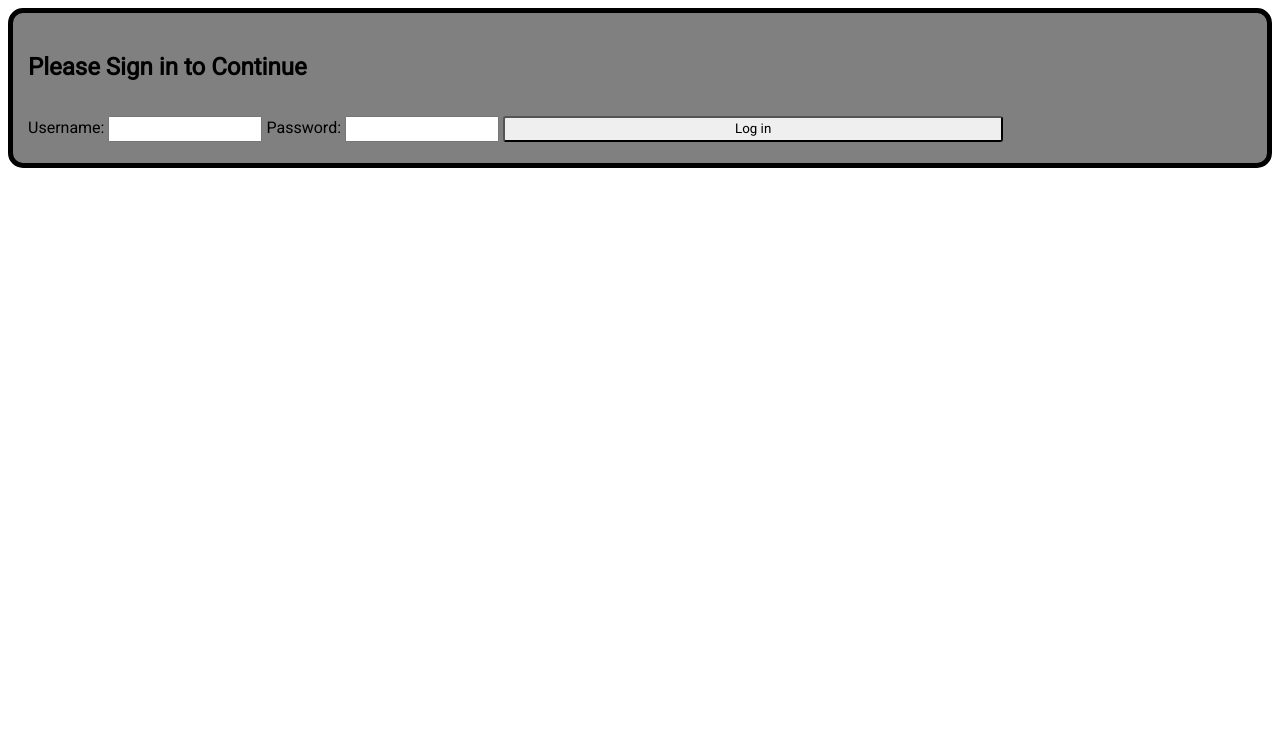
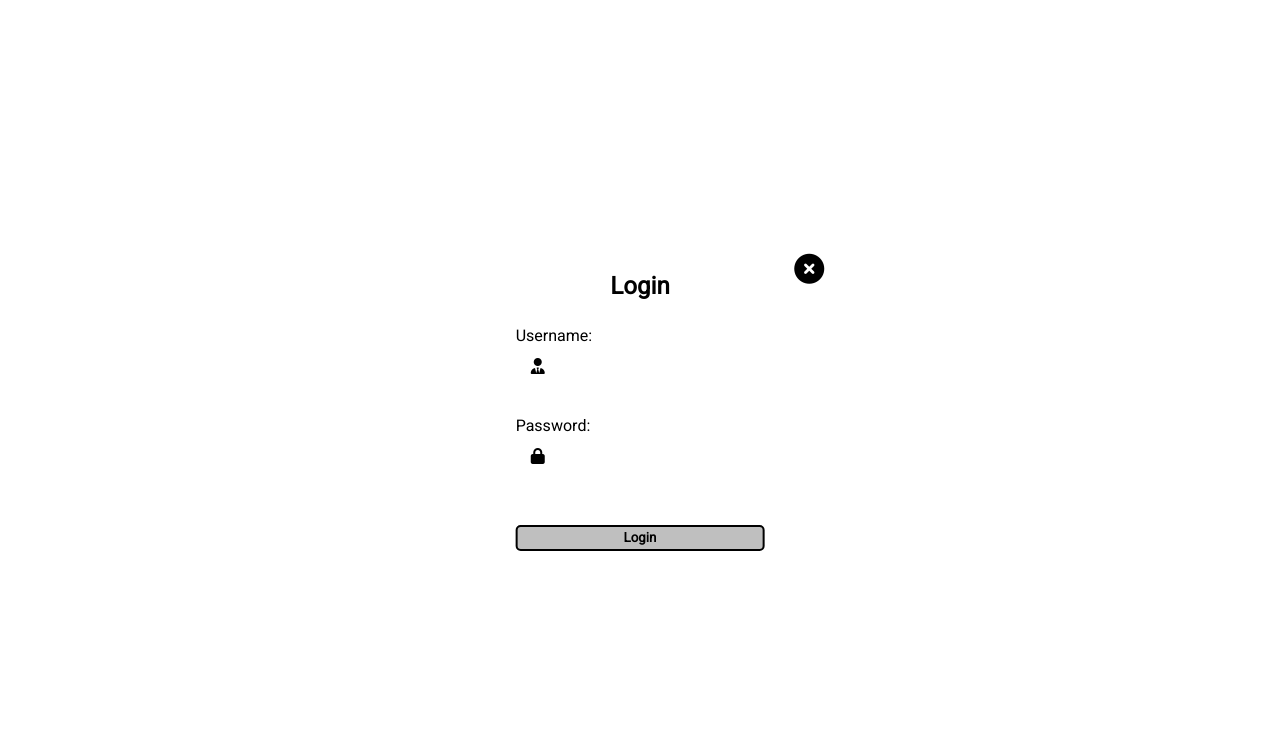
Before and after one commit to filipecardoso0/ltwproject, a PHP site: page /login.html in a window 1280 px wide. Shown: the top 745 px of the page. Run offline with PHP 8.4, Linux system fonts and the light colour scheme; some libraries are stand-ins or nearby versions; some web fonts are replaced.

Commit message:
Added Modal Register & Login. Index.html minor restyle

```diff
--- a/login.html
+++ b/login.html
@@ -11,14 +11,19 @@
 <body>
     <section id="loginregister">
         <form>
-            <h1>Please Sign in to Continue</h1>
-            <label for="username">Username:
-                <input type="text" name="username" id="username">
-            </label>
-            <label for="password">Password:
-                <input type="password" name="password" id="password">
-            </label>
-            <button formaction="" formmethod="post" type="submit" id="loginbtn">Log in</button>
+            <span><i class="fa-solid fa-circle-xmark"></i></span>
+            <h1>Login</h1>
+            <section id="username">
+                <label for="username">Username:</label>
+                    <input type="text" name="username" class="textinput" required>
+                    <i class="fa-solid fa-user-tie"></i>
+            </section>
+            <section id="password">
+            <label for="password">Password:</label>
+                <input type="password" name="password" required>
+                <i class="fa-solid fa-lock"></i>
+            </section>
+            <button formaction="" formmethod="post" type="submit" id="loginbtn">Login</button>
         </form>
     </section>
 </body>
--- a/style/form.css
+++ b/style/form.css
@@ -6,28 +6,116 @@
     font-family: 'Heebo', sans-serif;
 }
 
+
 #loginregister{
-    background-color: grey;
-    border: 5px solid #000000;
-    border-radius: 15px;
-    line-height: 2.5em;
-    padding: 15px;
-    display: grid;
-    grid-template-columns: auto;
-    grid-template-rows: auto auto auto;
+    position: fixed;
+    left: 50%;
+    top: 50%;
+}
+
+#loginregister form{
+    width: 50%;
+    border-radius: 50px;
+    border: 2px solid white;
+    background-color: rgba(255, 255, 255, 0.8);
+    padding-left: 100px;
+    padding-right: 100px;
+    padding-top: 20px;
+    padding-bottom: 20px;
+    transform: translate(-50%, -50%);
+    display: flex;
+    flex-direction: column;
+}
+
+#loginregister form h1{
+    text-align: center;
+}
+
+#loginregister form button{
+    margin-top: 4em;
+    border-radius: 5px;
+    border: 2px solid black;
+    background-color: rgba(0, 0, 0, 0.25);
+    font-weight: bold;
+}
+
+#loginregister form button:hover{
+    border-color: white;
+    color: white;
+    width: 100%;
+}
+
+.textinput, input[type="password"]{
+    border: 5px solid white;
+    border-radius: 5px;
+    height: 50%;
+    width: 100%;
+    display: inline-block;
+    box-sizing: border-box;
+    padding-left: 35px;
+    outline: none;
+    font-size: 15px;
+}
+
+.textinput:focus, .textinput:hover{
+    background-color: rgba(48, 48, 48, 0.1);
+    border-color: rgba(48, 48, 48, 0.7);
+}
+
+
+input[type="password"]:focus, input[type="password"]:hover{
+    background-color: rgba(48, 48, 48, 0.1);
+    border-color: rgba(48, 48, 48, 0.7);
 }
 
 #username{
-    grid-column-start: 1;
-    grid-column-end: 2;
+    position: relative;
 }
 
-#password{
-    grid-column-start: 2;
-    grid-column-end: 3;
+#password, #address, #phonenumber, #confirmpassword{
+    margin-top: 2em;
+    position: relative;
 }
 
-#loginbtn{
-    border-radius: 3px;
-    width: 500px;
+#username i, #password i, #address i, #phonenumber i, #confirmpassword i{
+    position: absolute;
+    left: 15px;
+    bottom: 8px;
+    padding-right: 10px;
 }
+
+#acctype{
+    margin-top: 2em;
+}
+
+#acctype select{
+    width: 100%;
+}
+
+
+input[type="password"]:focus + i, input[type="password"]:hover + i, .textinput:focus + i, .textinput:hover + i{
+    color: white;
+}
+
+#loginregister form span{
+    position: absolute;
+    color: black;
+    right: 40px;
+    top: 20px;
+    font-size: 30px;
+    font-weight: bold;
+}
+
+#loginregister form span:hover{
+    color: red;
+}
+
+/* MODAL FORM PART */
+
+.disabled{
+    display: none;
+}
+
+.disabled.show{
+    display: block;
+}
```
Also changed, not shown: index.html (+79 -3 lines), register.html (+52 -0 lines), scripts/modalform.js (added, +84 -0 lines), style/style.css (+31 -11 lines).
